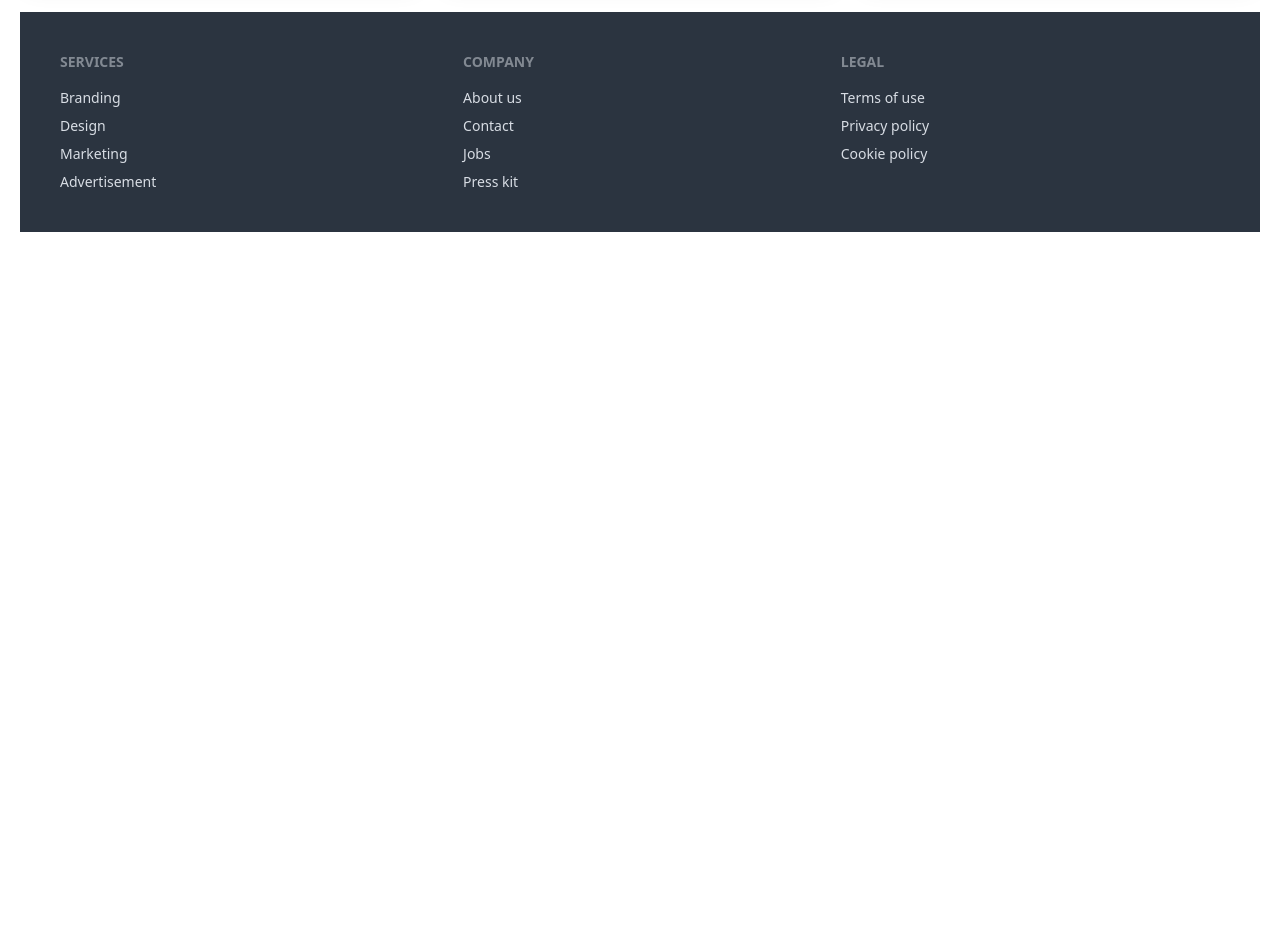
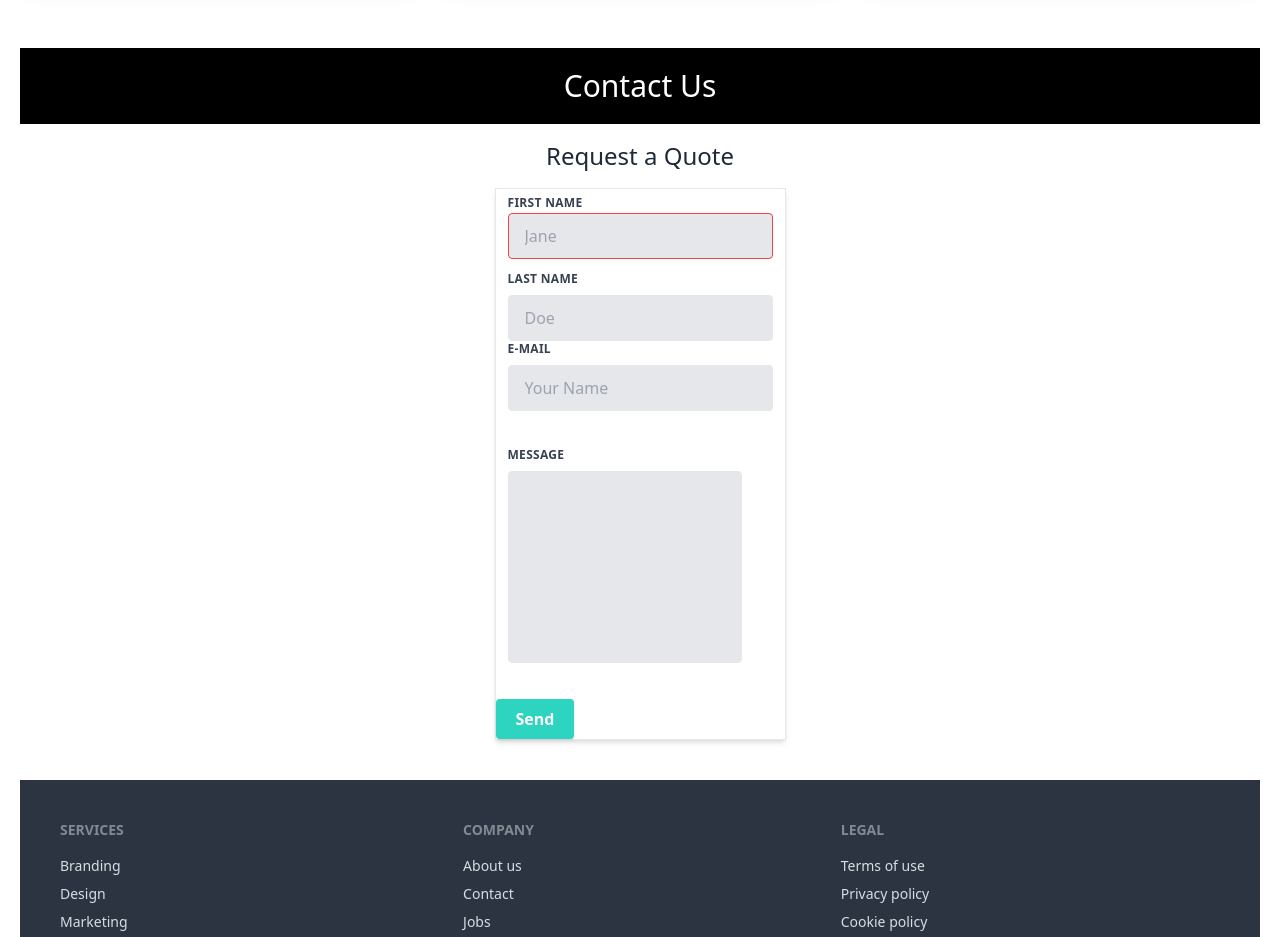
Before and after one commit to smhabib99-99/brand-shop-client-side, a React (Vite) app: page / in a window 1280 px wide. Shown: the part 2120-3057 px from the top of the page. Before the commit the page ends 2392 px from the top, so only its background shows below. Built offline with nearby package versions, Linux system fonts and the light colour scheme.

Commit message:
Home page one extra section addition successful

```diff
--- a/src/layouts/Root.jsx
+++ b/src/layouts/Root.jsx
@@ -1,6 +1,7 @@
 import { Outlet } from "react-router-dom";
 import Navbar from "../components/Navbar/Navbar";
 import Footer from "../components/Footer/Footer";
+import ContactUs from "../pages/Home/ContactUs";
 
 
 const Root = () => {
@@ -8,6 +9,7 @@ const Root = () => {
         <div>
             <Navbar></Navbar>
             <Outlet></Outlet>
+            <ContactUs></ContactUs>
             <Footer></Footer>
         </div>
     );
--- /dev/null
+++ b/src/pages/Home/ContactUs.jsx
@@ -0,0 +1,65 @@
+
+
+const ContactUs = () => {
+    return (
+        <div>
+
+            <div className="block mx-auto mb-10 max-w-full items-center">
+                <h2 className="text-3xl text-center mt-14 bg-black text-white font-medium  mx-5 py-5">Contact Us</h2>
+                <div className="">
+                    <h2 className="text-2xl py-4 text-center font-normal">Request a Quote</h2>
+                </div>
+
+                <div className="flex item-center">
+
+                    <form className=" mx-auto items-center border shadow-md">
+                        <div >
+                            <div className=" md:w-1/2 px-3 mb-6 md:mb-0">
+                                <label className=" min-w-full  uppercase tracking-wide text-gray-700 text-xs font-bold mb-2" for="grid-first-name">
+                                    First Name
+                                </label>
+                                <input className="appearance-none block bg-gray-200 text-gray-700 border border-red-500 rounded py-3 px-4 mb-3 leading-tight focus:outline-none focus:bg-white" id="grid-first-name" type="text" placeholder="Jane" />
+                                {/* <p className="text-red-500 text-xs italic">Please fill out this field.</p> */}
+                            </div>
+                            <div className=" md:w-1/2 px-3">
+                                <label className="block uppercase tracking-wide text-gray-700 text-xs font-bold mb-2">
+                                    Last Name
+                                </label>
+                                <input className="appearance-none block bg-gray-200 text-gray-700 border border-gray-200 rounded py-3 px-4 leading-tight focus:outline-none focus:bg-white focus:border-gray-500" id="grid-last-name" type="text" placeholder="Doe" />
+                            </div>
+                        </div>
+                        <div className="flex flex-wrap mb-6">
+                            <div className="px-3">
+                                <label className="block uppercase tracking-wide text-gray-700 text-xs font-bold mb-2">
+                                    E-mail
+                                </label>
+                                <input className="appearance-none block w-full bg-gray-200 text-gray-700 border border-gray-200 rounded py-3 px-4 mb-3 leading-tight focus:outline-none focus:bg-white focus:border-gray-500" placeholder="Your Name" id="email" type="email" />
+                                {/* <p className="text-gray-600 text-xs italic">Some tips - as long as needed</p> */}
+                            </div>
+                        </div>
+                        <div className="flex flex-wrap -mx-3 mb-6">
+                            <div className="px-6">
+                                <label className="block uppercase tracking-wide text-gray-700 text-xs font-bold mb-2">
+                                    Message
+                                </label>
+                                <textarea className=" -px-3 no-resize appearance-none block bg-gray-200 text-gray-700 border border-gray-200 rounded py-3 px-4 mb-3 leading-tight focus:outline-none focus:bg-white focus:border-gray-500 h-48 resize-none" id="message"></textarea>
+                                {/* <p className="text-gray-600 text-xs italic">Re-size can be disabled by set by resize-none / resize-y / resize-x / resize</p> */}
+                            </div>
+                        </div>
+                        <div className="md:flex md:items-center">
+                            <div className="md:w-1/3">
+                                <button className="shadow bg-teal-400 hover:bg-teal-400 focus:shadow-outline focus:outline-none text-white font-bold py-2 px-5 rounded" type="button">
+                                    <p className="text-center">Send</p>
+                                </button>
+                            </div>
+                            {/* <div className="md:w-2/3"></div> */}
+                        </div>
+                    </form>
+                </div>
+            </div>
+
+        </div>
+    );
+};
+
+export default ContactUs;
```
